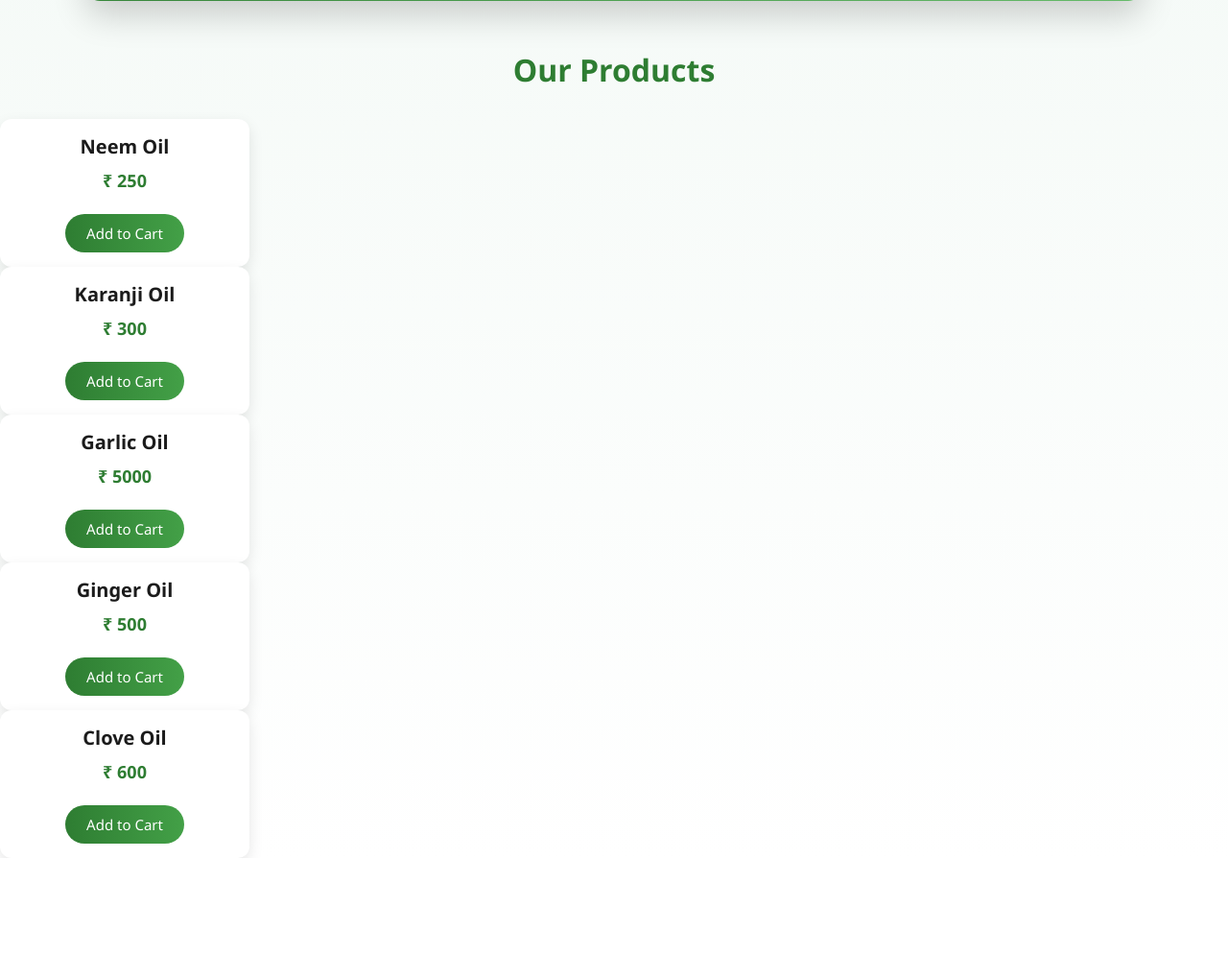
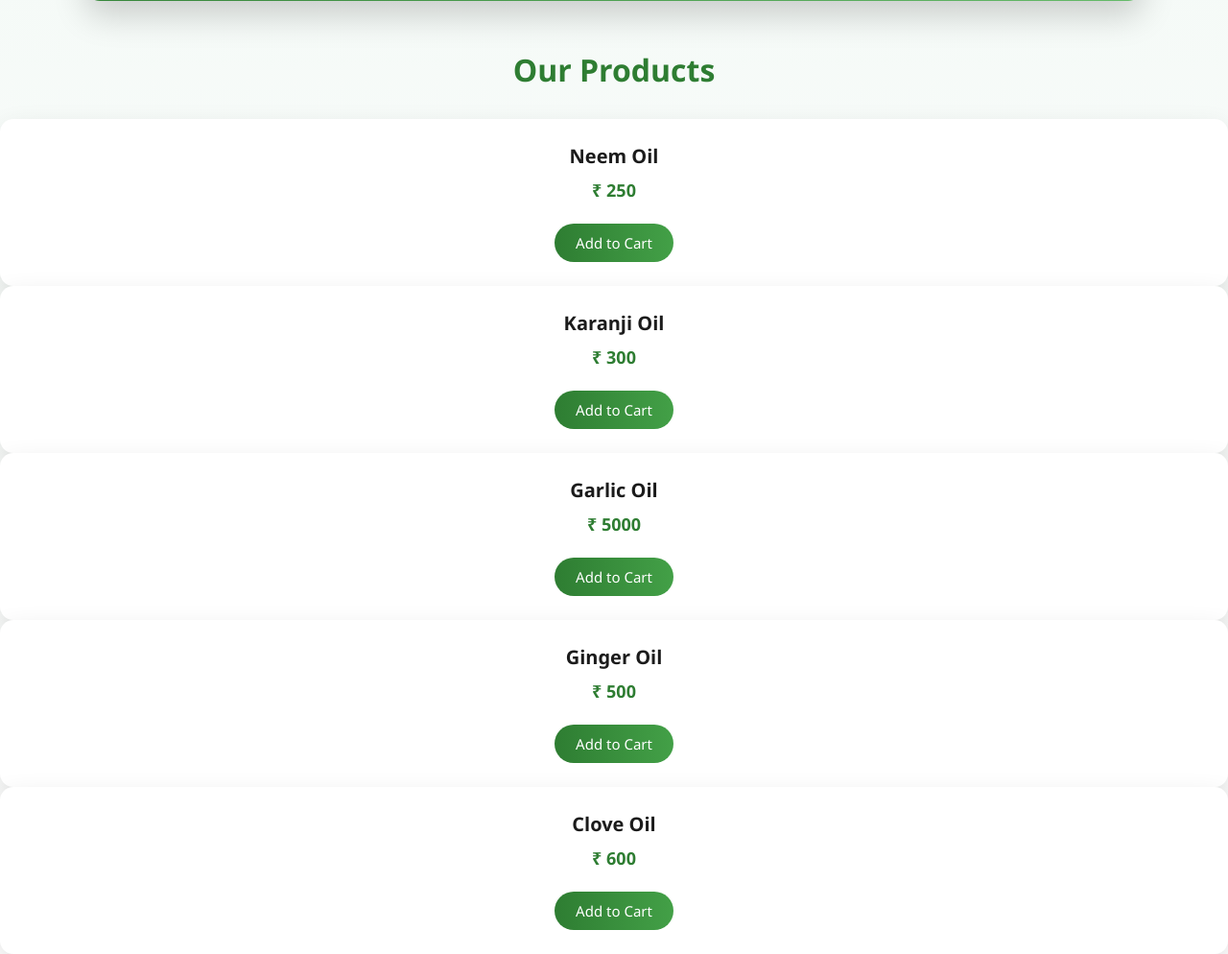
Before and after one commit to Mayankmaru/marus-ecommerce, a Django app: page / in a window 1280 px wide. Shown: the part 435-1429 px from the top of the page at 96% size. Before the commit the page ends 1329 px from the top, so only its background shows below. Run offline with Django 4.2, Linux system fonts and the light colour scheme; data comes from the database, SQL or seed files in the repository.

Commit message:
Refactor product card styles and update image height
Removed styles for product card and adjusted product image height.

```diff
--- a/static/css/style.css
+++ b/static/css/style.css
@@ -344,18 +344,9 @@ body {
     color: #555;
 }
 
-.product-card {
-    width: 260px;
-    padding: 15px;
-    border-radius: 12px;
-    background: #fff;
-    box-shadow: 0 6px 15px rgba(0,0,0,0.1);
-    text-align: center;
-}
-
 .product-img {
     width: 250px;
-    height:80px;
+    height:350px;
     object-fit: cover;
     border-radius: 10px;
 }
```
